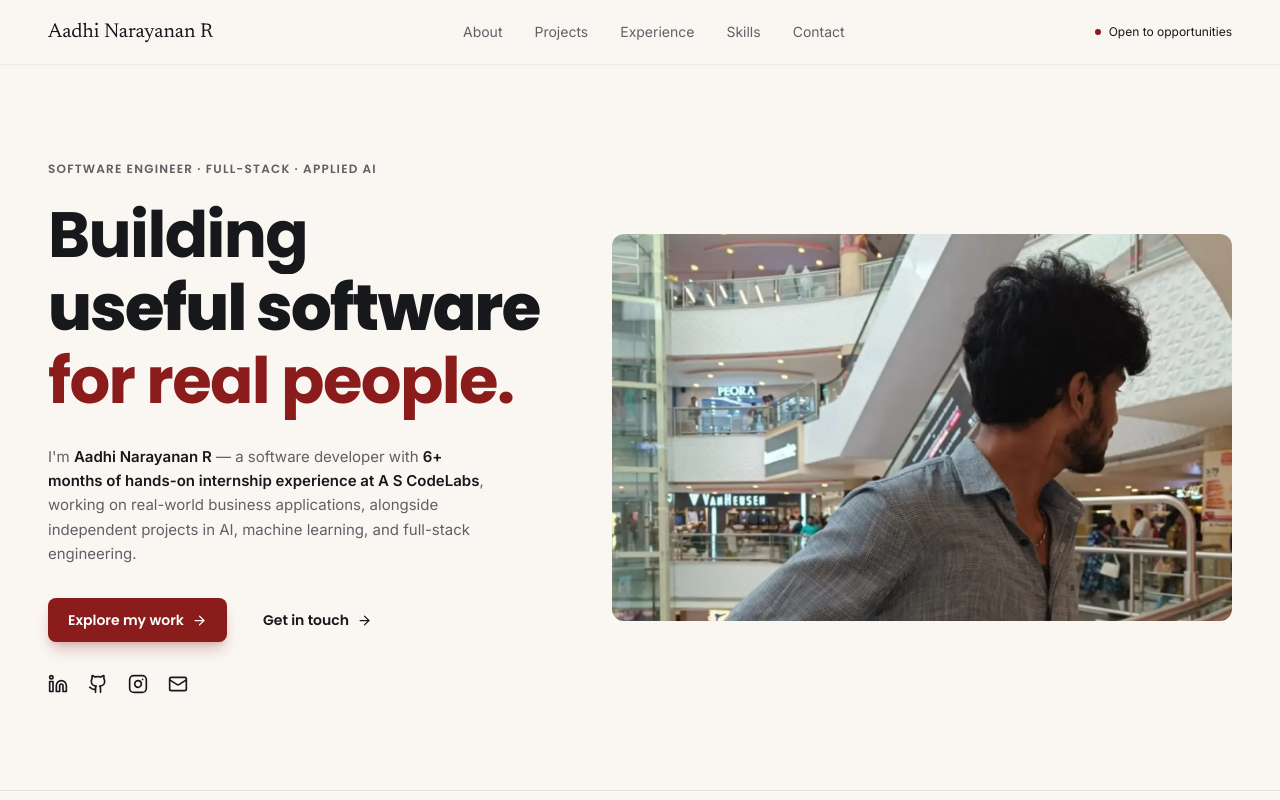
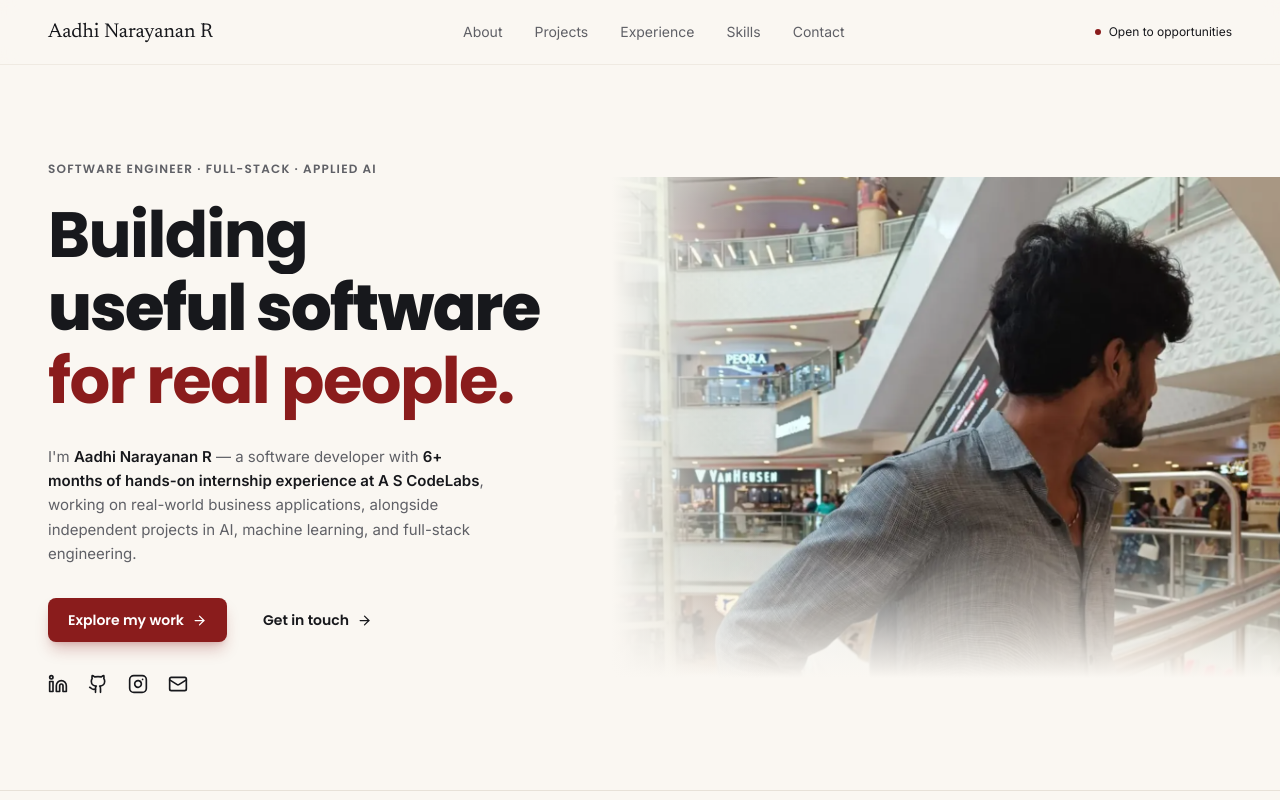
Before and after one commit to 7sthunder/portfolio, a React (Vite) app: page / in a window 1280 px wide. Shown: the top 800 px of the page. Built offline with nearby package versions, Linux system fonts and the light colour scheme.

Commit message:
Bleed the hero photo past the card and fade its left and bottom edges

```diff
--- a/src/App.tsx
+++ b/src/App.tsx
@@ -257,14 +257,16 @@ export default function App() {
               })}
             </div>
           </div>
-          <motion.div initial={{ opacity: 0, x: 40 }} animate={{ opacity: 1, x: 0 }} transition={{ duration: 0.9, delay: 0.3 }}>
-            {/* The photograph takes the frame the mockup card held, so the hero
-                keeps its height, balance and spacing. object-cover fills that
-                landscape box from a 708x893 portrait without stretching it; the
-                vertical anchor sits just off the top edge, which is where the
-                subject is, trimming the dead ceiling but keeping headroom above
-                the hair so the face, profile and upper body all stay in frame. */}
-            <img src={portHero} alt="Aadhi Narayanan R" className="block aspect-[16/10] w-full rounded-xl object-cover object-[center_15%]" />
+          {/* The photo bleeds instead of sitting in a card: the negative margin
+              cancels the wrap's right padding exactly (-5/-8/-12 match
+              px-5/sm:px-8/lg:px-12), so the image runs flush to the viewport
+              edge at every tier and only its top edge stays a hard line. The two
+              paper-coloured fades dissolve the left edge into the text side and
+              lift the bottom into the stats strip below, which is what removes
+              the boxed-in look; pointer-events-none keeps them purely visual. */}
+          <motion.div initial={{ opacity: 0, x: 40 }} animate={{ opacity: 1, x: 0 }} transition={{ duration: 0.9, delay: 0.3 }} className="relative -mr-5 sm:-mr-8 lg:-mr-12">
+            <img src={portHero} alt="Aadhi Narayanan R" className="block aspect-[3/4] w-full object-cover object-[center_15%] sm:aspect-[4/3]" />
+            <div aria-hidden className="pointer-events-none absolute inset-0 bg-[linear-gradient(to_right,var(--color-paper)_0%,transparent_24%),linear-gradient(to_top,var(--color-paper)_0%,transparent_30%)]" />
           </motion.div>
         </section>
 
```
